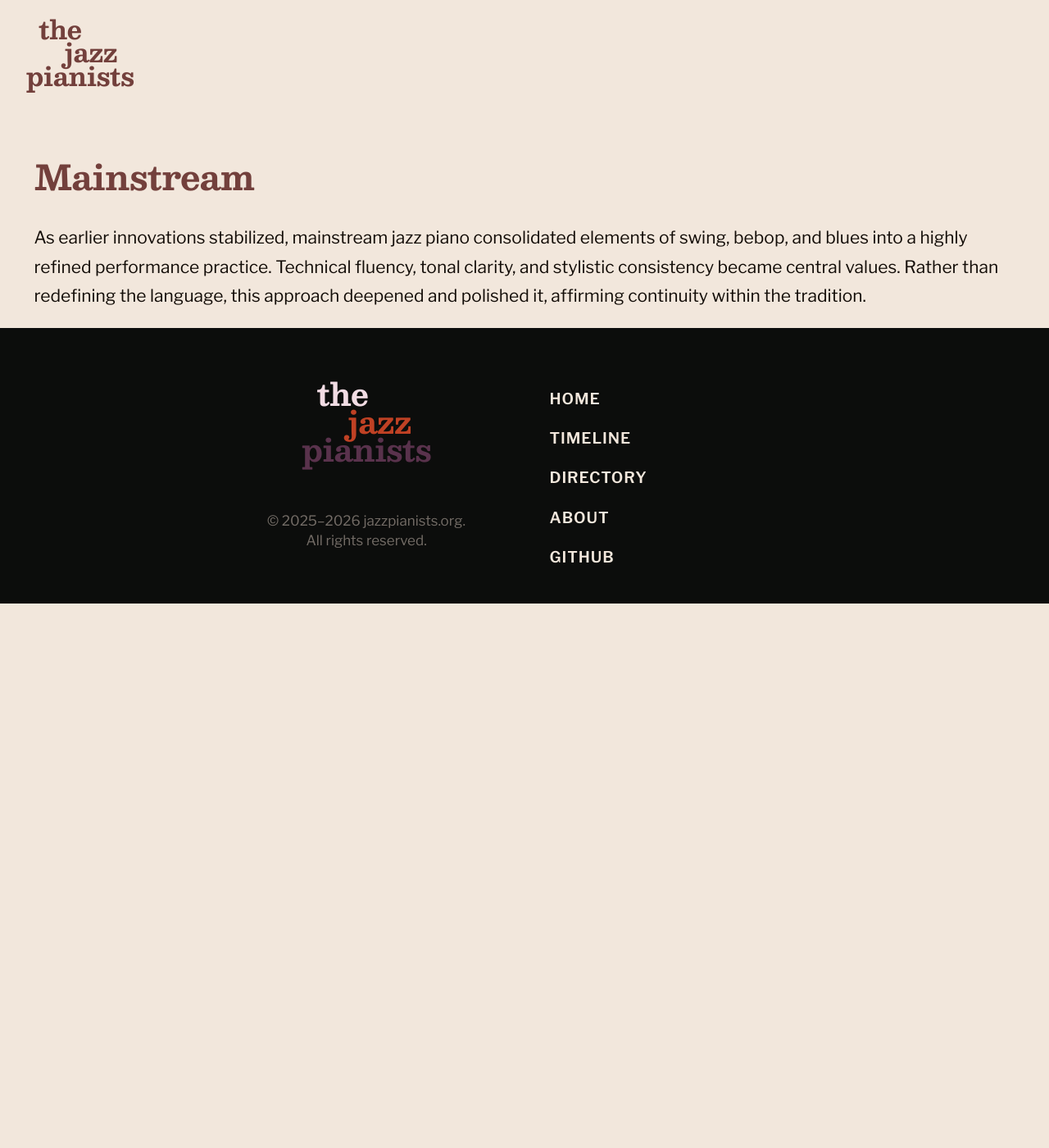
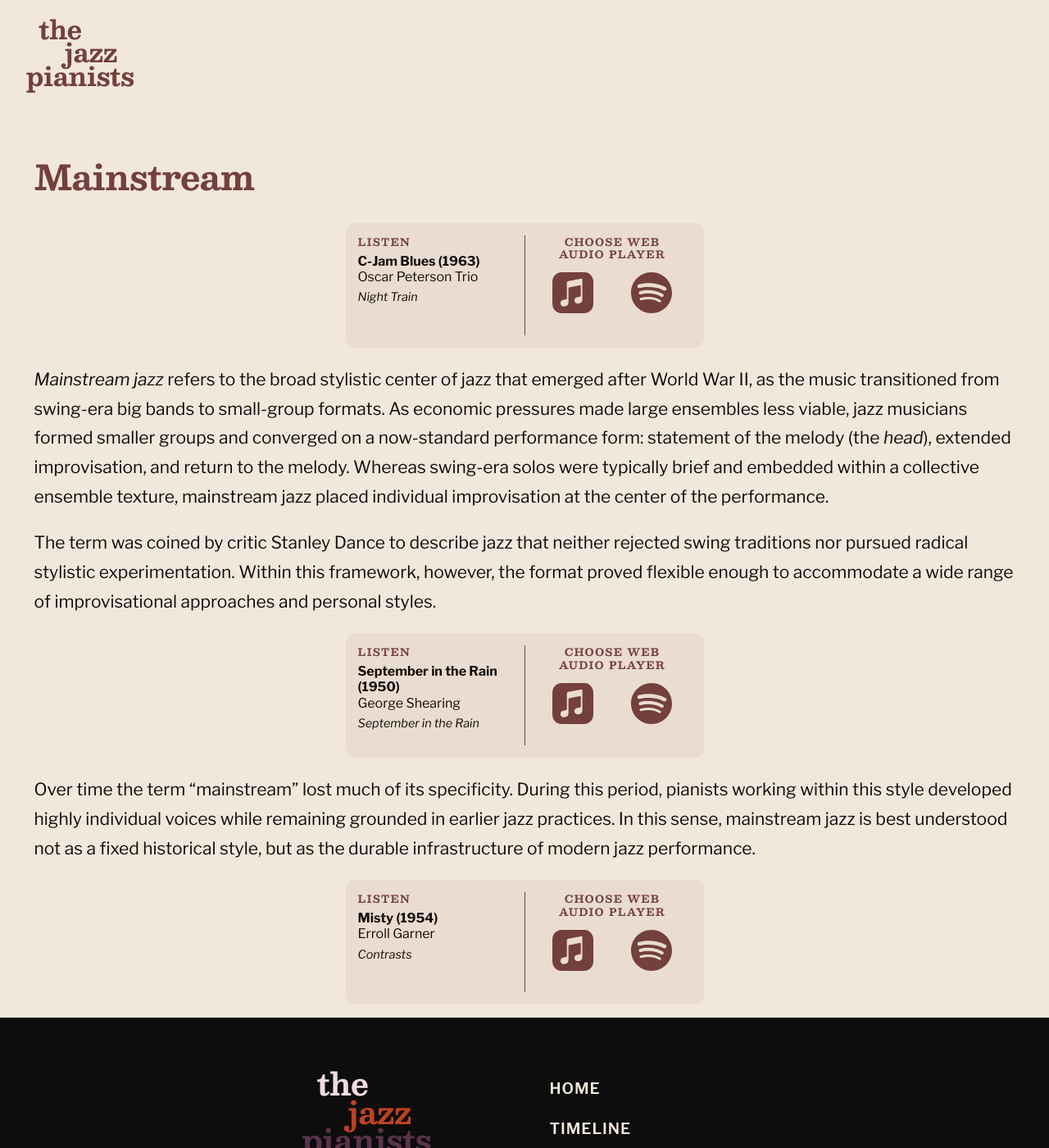
Before and after one commit to legion80/jazzpianists-org, a Jekyll site: the page built from collections/_genres/mainstream.md, in a window 1280 px wide and 1400 px high. Shown: the whole window at 82% size. Built offline with Jekyll 4.4.1, drawn with Linux system fonts in a browser that asks for light colours.

Commit message:
Update several genres

```diff
--- a/_data/tracks.csv
+++ b/_data/tracks.csv
@@ -36,3 +36,9 @@ pk,title,album,artist,year,apple,spotify
 35,One O'Clock Jump,,Count Basie and His Orchestra,1937,one-oclock-jump/1434900492?i=1434900735,0OR5AVKVPTdv7TyejMHeea
 36,Willow Weep for Me,,Art Tatum,1949,willow-weep-for-me/724391656?i=724391941,7DmAkjbN51kIyw0CtP2ocr
 37,Mean to Me,,Teddy Wilson and His Orchestra,1937,mean-to-me/217287871?i=217287964,5iPwWmrRRiAtgmm3WJ8yUm
+38,Misty,Contrasts,Erroll Garner,1954,misty-instrumental/1442841269?i=1442842391,5A8R1LgbHKBCKyZdVFdyXH
+39,September in the Rain,September in the Rain,George Shearing,1950,september-in-the-rain/1443755587?i=1443755895,1yFqpPQ3uT28gCxt2n3yxj
+40,C-Jam Blues,Night Train,Oscar Peterson Trio,1963,c-jam-blues/1440721546?i=1440721549,4aThNuFztJ15YremppiZUJ
+41,Song for Darnell (Live),"Live at the Kennedy Center, Vol. 2",Mulgrew Miller Trio,2006,song-for-darnell-live-feat-the-mulgrew-miller-trio/1092738194?i=1092738195,5u0uMm7Mgu81nyhJGwq7O2
+42,Roll ’em,A Keyboard History,Mary Lou Williams,1955,roll-em/656988747?i=656988906,2fVMRsjTh9K7byCG6YkFWb
+43,Boogie Woogie Stomp,,Albert Ammons,1936,boogie-woogie-stomp/957541392?i=957541438,6Pu6Ukt3FgEqjRvtN4UJgr
--- a/collections/_genres/mainstream.md
+++ b/collections/_genres/mainstream.md
@@ -5,4 +5,14 @@
 timeline_end: 1959
 ---
 
-As earlier innovations stabilized, mainstream jazz piano consolidated elements of swing, bebop, and blues into a highly refined performance practice. Technical fluency, tonal clarity, and stylistic consistency became central values. Rather than redefining the language, this approach deepened and polished it, affirming continuity within the tradition.
+{% include u/music-player-embed.html pk=40 %}
+
+*Mainstream jazz* refers to the broad stylistic center of jazz that emerged after World War II, as the music transitioned from swing-era big bands to small-group formats. As economic pressures made large ensembles less viable, jazz musicians formed smaller groups and converged on a now-standard performance form: statement of the melody (the *head*), extended improvisation, and return to the melody. Whereas swing-era solos were typically brief and embedded within a collective ensemble texture, mainstream jazz placed individual improvisation at the center of the performance.
+
+The term was coined by critic Stanley Dance to describe jazz that neither rejected swing traditions nor pursued radical stylistic experimentation. Within this framework, however, the format proved flexible enough to accommodate a wide range of improvisational approaches and personal styles.
+
+{% include u/music-player-embed.html pk=39 %}
+
+Over time the term "mainstream" lost much of its specificity. During this period, pianists working within this style developed highly individual voices while remaining grounded in earlier jazz practices. In this sense, mainstream jazz is best understood not as a fixed historical style, but as the durable infrastructure of modern jazz performance.
+
+{% include u/music-player-embed.html pk=38 %}
```
Also changed, not shown: collections/_genres/boogie.md (+4 -0 lines), collections/_genres/contemporary.md (+9 -1 lines), collections/_genres/fusion.md (+6 -2 lines).
